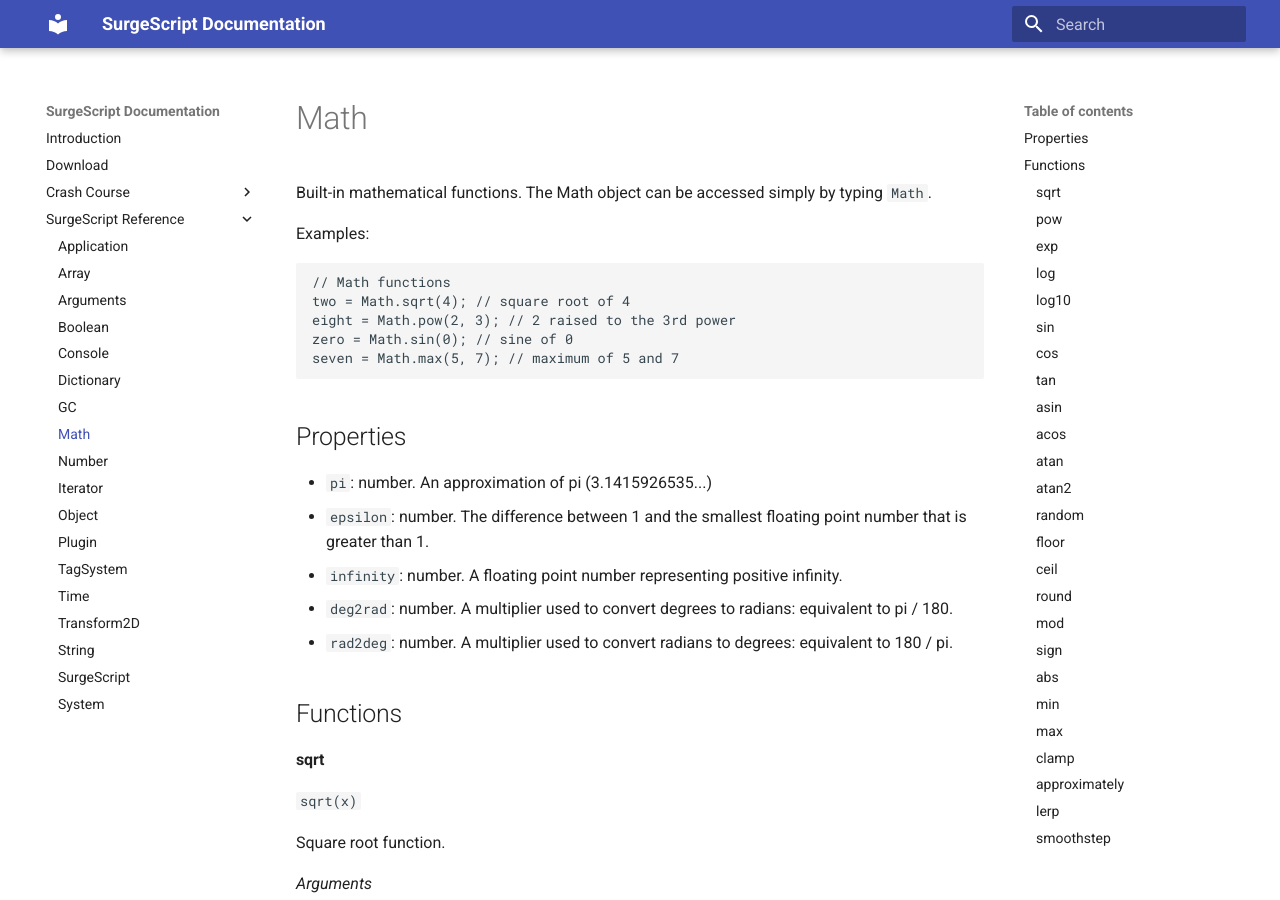
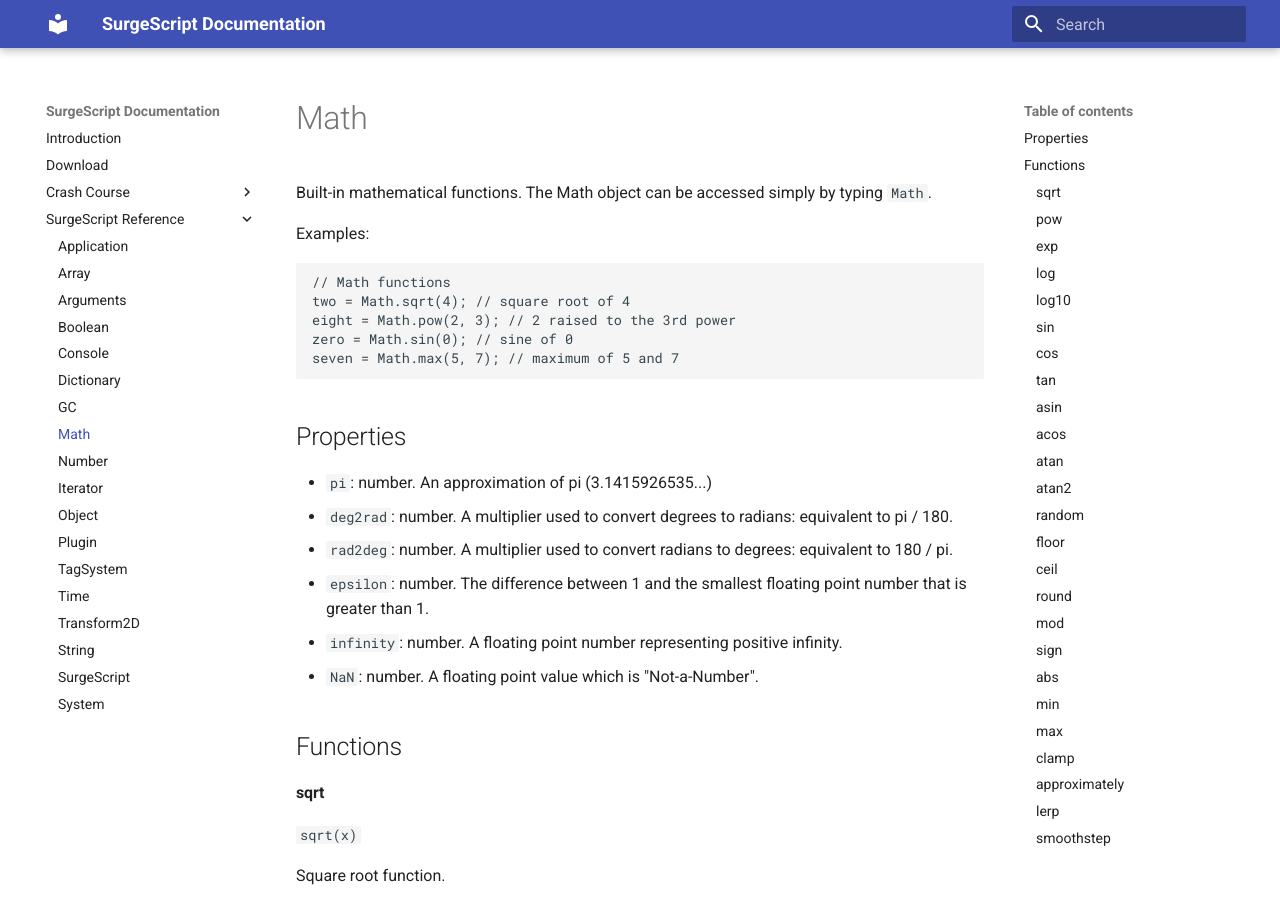
Before and after one commit to alemart/surgescript, an MkDocs documentation site: the page built from docs/reference/math.md, in a window 1280 px wide and 900 px high. Built offline with MkDocs 1.6.1 and Material for MkDocs 9.7.7, drawn with Linux system fonts in a browser that asks for light colours; old or Windows-style settings are respelled for this version of MkDocs.

Commit message:
Added Math.NaN to the documentation.

```diff
--- a/docs/reference/math.md
+++ b/docs/reference/math.md
@@ -17,10 +17,11 @@ Properties
 ----------
 
 * `pi`: number. An approximation of pi (3.1415926535...)
+* `deg2rad`: number. A multiplier used to convert degrees to radians: equivalent to pi / 180.
+* `rad2deg`: number. A multiplier used to convert radians to degrees: equivalent to 180 / pi.
 * `epsilon`: number. The difference between 1 and the smallest floating point number that is greater than 1.
 * `infinity`: number. A floating point number representing positive infinity.
-* `deg2rad`: number. A multiplier used to convert degrees to radians: equivalent to pi / 180.
-* `rad2deg`: number. A multiplier used to convert radians to degrees: equivalent to 180 / pi.
+* `NaN`: number. A floating point value which is "Not-a-Number".
 
 Functions
 ---------
```
